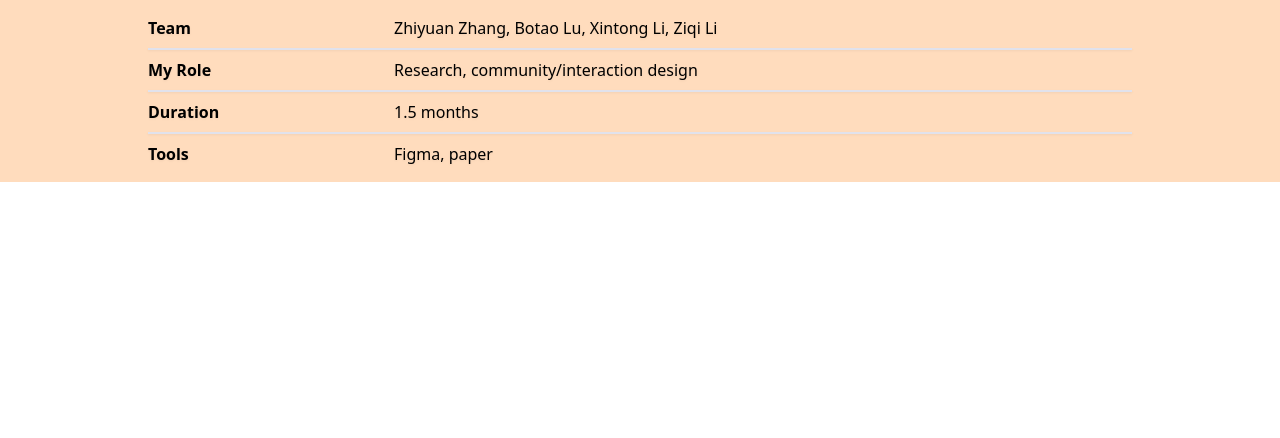
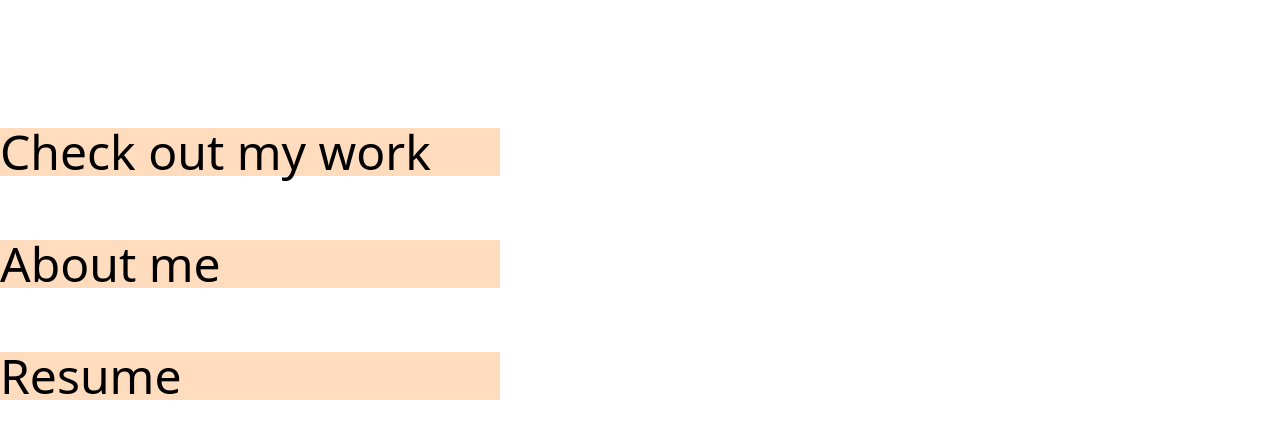
Before and after one commit to zhiyuan-Z/portfolio, a Next.js app: page /playground in a window 1280 px wide. Shown: the top 438 px of the page. Built offline with nearby package versions, Linux system fonts and the light colour scheme.

Commit message:
Update resume and about me

```diff
--- a/src/components/Navigation.js
+++ b/src/components/Navigation.js
@@ -32,7 +32,7 @@ const Navigation = () => {
     <motion.header
       style={{ background: `rgba(255,255,255,${opacity})` }}
       ref={target}
-      className='fixed w-full z-50 drop-shadow-sm'
+      className='fixed w-full z-50 drop-shadow-sm font-heading'
       variants={variants}
       animate={visible ? "visible" : "hidden"}
       transition={{ ease: "easeOut", duration: 0.4 }}
--- a/src/pages/about.js
+++ b/src/pages/about.js
@@ -24,7 +24,7 @@ export default function About() {
           </div>
           <div className="col-start-5 col-end-12 ml-16 justify-self-start">
             <h1 className="font-heading text-3xl font-normal mb-4 inline">
-              Hi, there!<br />I am <span className="inline-block"><span className="text-orange">Zhiyuan</span> <span className='text-blue'>Zhang</span></span>, a designer and developer.
+              Hi, there!<br />I am <span className="inline-block"><span className="text-orange">Zhiyuan</span> <span className='text-blue'>Zhang</span></span>, a designer with an empathetic mind and development skills.
             </h1>
             <div className="text-xl font-normal my-2">
 
--- a/src/pages/playground.js
+++ b/src/pages/playground.js
@@ -2,49 +2,89 @@ import List from "../components/List";
 import Carousel from "../components/Carousel";
 import LightBox from "../components/LightBox";
 import Meta from "../components/Meta";
+import { motion, useScroll } from "framer-motion";
+import { useEffect, useState } from "react";
 
 const Playground = () => {
   // return <Carousel />;\
-  const qoc = [
-    {
-      url: '/coursecompass/cc_qoc_1.png',
-      subHtml: '<div>bababba</div>'
-    },
-    {
-      url: '/coursecompass/cc_qoc_2.png',
-      subHtml: '<div>bababba</div>'
-    },
-    {
-      url: '/coursecompass/cc_qoc_3.png',
-      subHtml: '<div>bababba</div>'
-    },
-  ]
-  const meta = [
-    {
-      key: 'Team',
-      value: 'Zhiyuan Zhang, Botao Lu, Xintong Li, Ziqi Li'
-    },
-    {
-      key: 'My Role',
-      value: 'Research, community/interaction design'
-    },
-    {
-      key: 'Duration',
-      value: '1.5 months'
-    },
-    {
-      key: 'Tools',
-      value: 'Figma, paper'
-    },
-  ]
+  // const qoc = [
+  //   {
+  //     url: '/coursecompass/cc_qoc_1.png',
+  //     subHtml: '<div>bababba</div>'
+  //   },
+  //   {
+  //     url: '/coursecompass/cc_qoc_2.png',
+  //     subHtml: '<div>bababba</div>'
+  //   },
+  //   {
+  //     url: '/coursecompass/cc_qoc_3.png',
+  //     subHtml: '<div>bababba</div>'
+  //   },
+  // ]
+  // const meta = [
+  //   {
+  //     key: 'Team',
+  //     value: 'Zhiyuan Zhang, Botao Lu, Xintong Li, Ziqi Li'
+  //   },
+  //   {
+  //     key: 'My Role',
+  //     value: 'Research, community/interaction design'
+  //   },
+  //   {
+  //     key: 'Duration',
+  //     value: '1.5 months'
+  //   },
+  //   {
+  //     key: 'Tools',
+  //     value: 'Figma, paper'
+  //   },
+  // ]
   // return <LightBox images={qoc}/>;
+  const [on, setOn] = useState(false);
+  const { scrollY } = useScroll();
+  useEffect(() => {
+    console.log('!')
+    return scrollY.onChange(() => {
+      console.log(scrollY.current);
+      if (scrollY.current > 50) {
+        setOn(true);
+      } else {
+        setOn(false);
+      }
+    })
+  })
   return (
-  <div className="bg-orange-light ">
-    <div className="w-[1000px] m-auto">
-    <Meta meta={meta}/>
-    </div>
-    </div>
-    );
+    // <div className="bg-orange-light ">
+    //   <div className="w-[1000px] m-auto">
+    //   <Meta meta={meta}/>
+    //   </div>
+    //   </div>
+    <>
+      <div className="h-screen">
+        <div
+          className={`fixed flex ${on ? 'flex-row justify-end text-xl gap-4' : 'flex-col justify-evenly text-5xl items-end mr-64 my-32 gap-16'}`}
+        // onClick={() => setOn(!on)}
+        >
+        <motion.div className={`bg-orange-light`} layout transition={{
+            type: "spring",
+            stiffness: 300,
+            damping: 30
+          }} animate={{width: on ? '80px' : '500px'}}>{on ? 'Work' : 'Check out my work'}</motion.div>
+        <motion.div className={`bg-orange-light`} layout transition={{
+            type: "spring",
+            stiffness: 300,
+            damping: 30
+          }} animate={{width: on ? '80px' : '500px'}}>{on ? 'About' : 'About me'}</motion.div>
+        <motion.div className={`bg-orange-light`} layout transition={{
+            type: "spring",
+            stiffness: 300,
+            damping: 30
+          }} animate={{width: on ? '80px' : '500px'}}>Resume</motion.div>
+        </div>
+      </div>
+      <div className="h-screen"></div>
+    </>
+  );
 }
 
 export default Playground;
```
Also changed, not shown: 1 other file (tests, documents, lock files or other folders).
